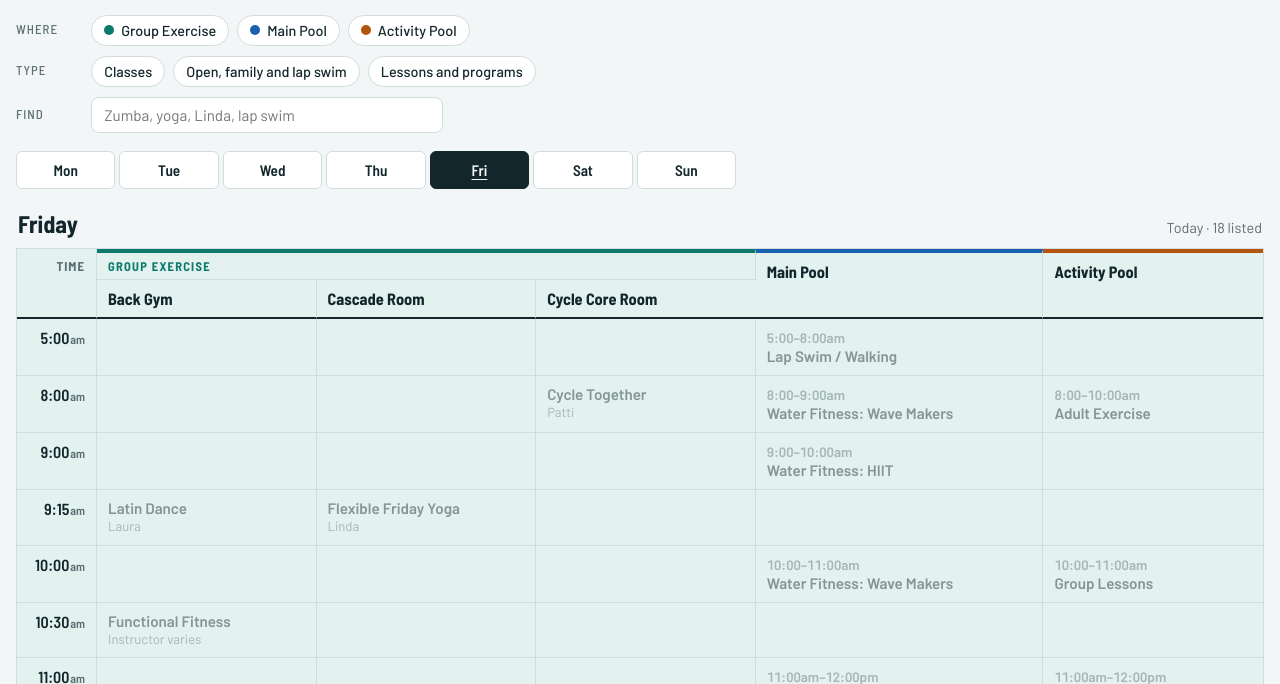
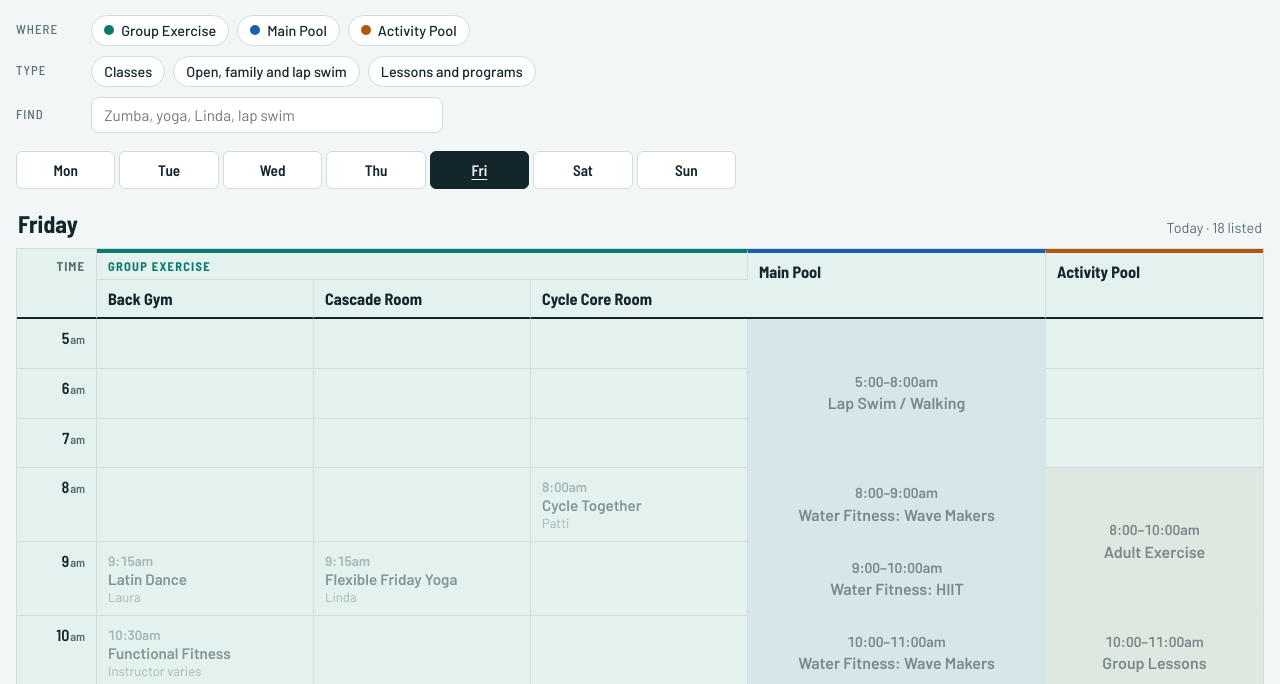
Before and after one commit to bnswiderski86-byte/YMCA-Schedule, a plain HTML site: page index.html in a window 1280 px wide. Shown: the part 116-800 px from the top of the page. Drawn offline with Linux system fonts and the light colour scheme.

Commit message:
Update index.html

```diff
--- a/index.html
+++ b/index.html
@@ -99,7 +99,13 @@ table.loc thead th.band { font-size: .78rem; letter-spacing: .1em; text-transfor
 table.loc thead th.room { border-top: 0; }
 table.loc tr > :last-child { border-right: 0; }
 table.loc tbody tr:last-child > * { border-bottom: 0; }
-.cev + .cev { margin-top: 9px; padding-top: 9px; border-top: 1px dashed var(--line); }
+.cev + .cev, .cont + .cev { margin-top: 9px; padding-top: 9px; border-top: 1px dashed var(--line); }
+.cont { color: var(--muted); font-size: .78rem; line-height: 1.3; padding-left: 8px; border-left: 2px solid var(--line); }
+.cont + .cont { margin-top: 4px; }
+table.loc tbody td { min-width: 9rem; height: 3.1rem; }
+table.loc td.blk { text-align: center; vertical-align: middle; background: color-mix(in srgb, var(--c) 12%, var(--tbg)); }
+table.loc td.blk.past { opacity: .5; }
+table.loc td.blk .what { font-size: 1rem; }
 .cev.past { opacity: .45; }
 .cev .when { font-size: .85rem; color: var(--muted); }
 .cev .what { font-size: .95rem; line-height: 1.25; }
@@ -380,35 +386,85 @@ function metaNoRoom(r) {
   if (r[1] !== 'g') return r[6];
   return r[6].split(' · ').filter(function (p) { return !/(Main Gym|Back Gym|Cascade Room|Cycle Core Room|room not listed)/i.test(p); }).join(' · ');
 }
+// Which hour rows an event covers (first row, last row)
+function rowsOf(r) {
+  var st = Math.floor(mins(r[4]) / 60);
+  var en = r[5] ? Math.max(st, Math.ceil(mins(r[5]) / 60) - 1) : st;
+  return [st, en];
+}
 function dayTableHtml(list, i) {
   var out = '<div class="dtitle"><h2>' + DAYS[i] + '</h2><span>' + (i === todayIdx ? 'Today · ' : '') + list.length + ' listed</span></div>';
   if (!list.length) return out + '<div class="empty">Nothing matches these filters.</div>';
-  var cols = LOCS.filter(function (c) { return list.some(function (r) { return locOf(r) === c.k; }); });
-  var times = [];
-  list.forEach(function (r) { if (times.indexOf(r[4]) < 0) times.push(r[4]); });
-  times.sort(function (a, b) { return mins(a) - mins(b); });
-  var gCols = cols.filter(function (c) { return c.s === 'g'; });
-  var rs = gCols.length ? ' rowspan="2"' : '';
+  var firstH = 24, lastH = 0;
+  list.forEach(function (r) { var rr = rowsOf(r); if (rr[0] < firstH) firstH = rr[0]; if (rr[1] > lastH) lastH = rr[1]; });
+  var locs = LOCS.filter(function (c) { return list.some(function (r) { return locOf(r) === c.k; }); });
+
+  // Column slots. Group exercise rooms get one slot each. Pool columns become merged blocks, and get
+  // extra side-by-side slots only on hours where two things overlap (like lap swim during a class).
+  var slots = [];
+  locs.forEach(function (c) {
+    if (c.s === 'g') { slots.push({ loc: c, lane: 0, n: 1 }); return; }
+    var items = list.filter(function (r) { return locOf(r) === c.k; }).map(function (r) {
+      var rr = rowsOf(r); return { r: r, a: rr[0], b: rr[1], lane: 0, full: false };
+    });
+    items.sort(function (x, y) { return x.a - y.a || y.b - x.b; });
+    var laneEnd = [];
+    items.forEach(function (it) {
+      var L = 0;
+      while (L < laneEnd.length && laneEnd[L] >= it.a) L++;
+      it.lane = L; laneEnd[L] = it.b;
+    });
+    items.forEach(function (it) {
+      it.full = !items.some(function (o) { return o !== it && o.a <= it.b && o.b >= it.a; });
+    });
+    for (var L = 0; L < laneEnd.length; L++) slots.push({ loc: c, lane: L, n: laneEnd.length, items: items });
+  });
+
+  var groupSlots = slots.filter(function (sl) { return sl.loc.s === 'g'; });
+  var rs = groupSlots.length ? ' rowspan="2"' : '';
   out += '<div class="tscroll"><table class="loc"><thead><tr><th class="corner"' + rs + '>Time</th>' +
-    (gCols.length ? '<th class="band s-g" colspan="' + gCols.length + '">Group Exercise</th>' : '') +
-    cols.filter(function (c) { return c.s !== 'g'; }).map(function (c) { return '<th class="s-' + c.s + '"' + rs + '>' + esc(c.k) + '</th>'; }).join('') + '</tr>' +
-    (gCols.length ? '<tr>' + gCols.map(function (c) { return '<th class="room s-g">' + esc(c.k) + '</th>'; }).join('') + '</tr>' : '') +
+    (groupSlots.length ? '<th class="band s-g" colspan="' + groupSlots.length + '">Group Exercise</th>' : '') +
+    locs.filter(function (c) { return c.s !== 'g'; }).map(function (c) {
+      var n = slots.filter(function (sl) { return sl.loc === c; }).length;
+      return '<th class="s-' + c.s + '"' + rs + (n > 1 ? ' colspan="' + n + '"' : '') + '>' + esc(c.k) + '</th>';
+    }).join('') + '</tr>' +
+    (groupSlots.length ? '<tr>' + groupSlots.map(function (sl) { return '<th class="room s-g">' + esc(sl.loc.k) + '</th>'; }).join('') + '</tr>' : '') +
     '</thead><tbody>';
-  times.forEach(function (tm) {
-    var a = t12(tm);
-    out += '<tr><th scope="row">' + a.t + '<small>' + a.ap + '</small></th>';
-    cols.forEach(function (c) {
-      var evs = list.filter(function (r) { return r[4] === tm && locOf(r) === c.k; });
-      out += '<td>' + evs.map(function (r) {
-        var end = r[5] ? mins(r[5]) : mins(r[4]) + 60;
-        var past = i === todayIdx && end <= nowMin;
-        var meta = metaNoRoom(r);
-        return '<div class="cev' + (past ? ' past' : '') + '">' + (r[5] ? '<div class="when">' + when(r[4], r[5]) + '</div>' : '') +
-          '<div class="what">' + esc(r[3]) + '</div>' + (meta ? '<div class="meta">' + esc(meta) + '</div>' : '') + '</div>';
-      }).join('') + '</td>';
+
+  var covered = {};
+  for (var h = firstH; h <= lastH; h++) {
+    out += '<tr><th scope="row">' + (h % 12 || 12) + '<small>' + (h >= 12 ? 'pm' : 'am') + '</small></th>';
+    slots.forEach(function (sl, k) {
+      if (covered[k + '|' + h]) return;
+      if (sl.loc.s === 'g') {
+        var here = list.filter(function (r) { return locOf(r) === sl.loc.k; });
+        var cont = here.filter(function (r) { return r[5] && mins(r[4]) < h * 60 && mins(r[5]) > h * 60; });
+        var starts = here.filter(function (r) { return Math.floor(mins(r[4]) / 60) === h; });
+        out += '<td>' + cont.map(function (r) {
+          return '<div class="cont">' + esc(r[3]) + ', until ' + t12(r[5]).t + t12(r[5]).ap + '</div>';
+        }).join('') + starts.map(function (r) {
+          var end = r[5] ? mins(r[5]) : mins(r[4]) + 60;
+          var past = i === todayIdx && end <= nowMin;
+          var meta = metaNoRoom(r);
+          return '<div class="cev' + (past ? ' past' : '') + '"><div class="when">' + when(r[4], r[5]) + '</div>' +
+            '<div class="what">' + esc(r[3]) + '</div>' + (meta ? '<div class="meta">' + esc(meta) + '</div>' : '') + '</div>';
+        }).join('') + '</td>';
+        return;
+      }
+      var it = null;
+      sl.items.forEach(function (x) { if (x.lane === sl.lane && x.a <= h && x.b >= h) it = x; });
+      if (!it) { out += '<td></td>'; return; }
+      var cs = it.full ? sl.n : 1;
+      for (var hh = it.a; hh <= it.b; hh++) for (var kk = k; kk < k + cs; kk++) if (!(hh === h && kk === k)) covered[kk + '|' + hh] = true;
+      var r = it.r, end = r[5] ? mins(r[5]) : mins(r[4]) + 60;
+      var past = i === todayIdx && end <= nowMin;
+      var meta = metaNoRoom(r);
+      out += '<td class="blk s-' + sl.loc.s + (past ? ' past' : '') + '" rowspan="' + (it.b - it.a + 1) + '"' + (cs > 1 ? ' colspan="' + cs + '"' : '') + '>' +
+        '<div class="when">' + when(r[4], r[5]) + '</div><div class="what">' + esc(r[3]) + '</div>' +
+        (meta ? '<div class="meta">' + esc(meta) + '</div>' : '') + '</td>';
     });
     out += '</tr>';
-  });
+  }
   return out + '</tbody></table></div>';
 }
 
```
